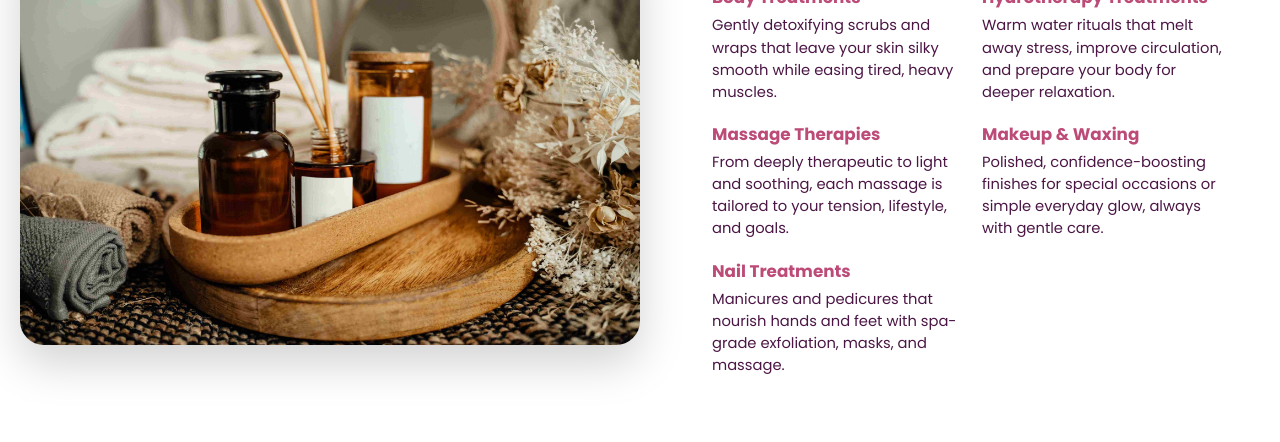
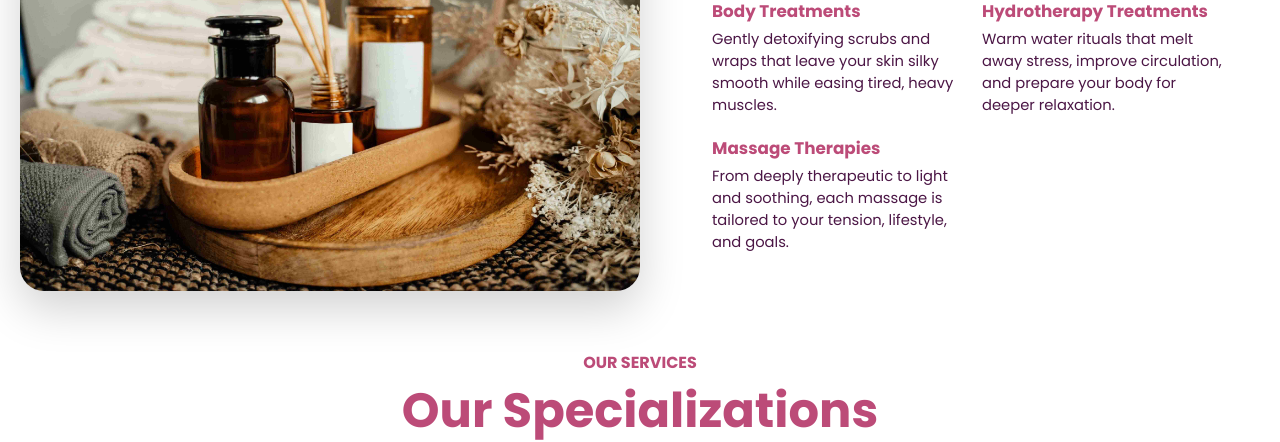
Before and after one commit to erramesh000/ahml, a Next.js app: page / in a window 1280 px wide. Shown: the part 1100-1542 px from the top of the page. Built offline with nearby package versions, Linux system fonts and the light colour scheme.

Commit message:
remove some content

```diff
--- a/src/app/home/index.js
+++ b/src/app/home/index.js
@@ -66,14 +66,8 @@ export default function Home() {
                             <h6>Massage Therapies</h6>
                             <p>From deeply therapeutic to light and soothing, each massage is tailored to your tension, lifestyle, and goals.</p>
                         </li>
-                        <li className="treatment-item">
-                            <h6>Makeup &amp; Waxing</h6>
-                            <p>Polished, confidence-boosting finishes for special occasions or simple everyday glow, always with gentle care.</p>
-                        </li>
-                        <li className="treatment-item">
-                            <h6>Nail Treatments</h6>
-                            <p>Manicures and pedicures that nourish hands and feet with spa-grade exfoliation, masks, and massage.</p>
-                        </li>
+
+
                     </ul>
                 </div>
             </div>
@@ -98,14 +92,7 @@ export default function Home() {
                             <h6>Massage Therapies</h6>
                             <p>Intuitive touch that targets knots, improves mobility, and invites your nervous system to completely unwind.</p>
                         </li>
-                        <li className="treatment-item">
-                            <h6>Makeup &amp; Waxing</h6>
-                            <p>Soft, natural looks and gentle hair removal to complement the inner calm you feel after every visit.</p>
-                        </li>
-                        <li className="treatment-item">
-                            <h6>Nail Treatments</h6>
-                            <p>Glossy, perfectly groomed nails paired with relaxing hand and foot massage for a finishing spa touch.</p>
-                        </li>
+
                     </ul>
                 </div>
                 <img src="/images/hero2.jpg" width={500} className="rounded-3xl sm:w-1/2 md:w-1/2 lg:w/12 w-full treatments-image" />
```
